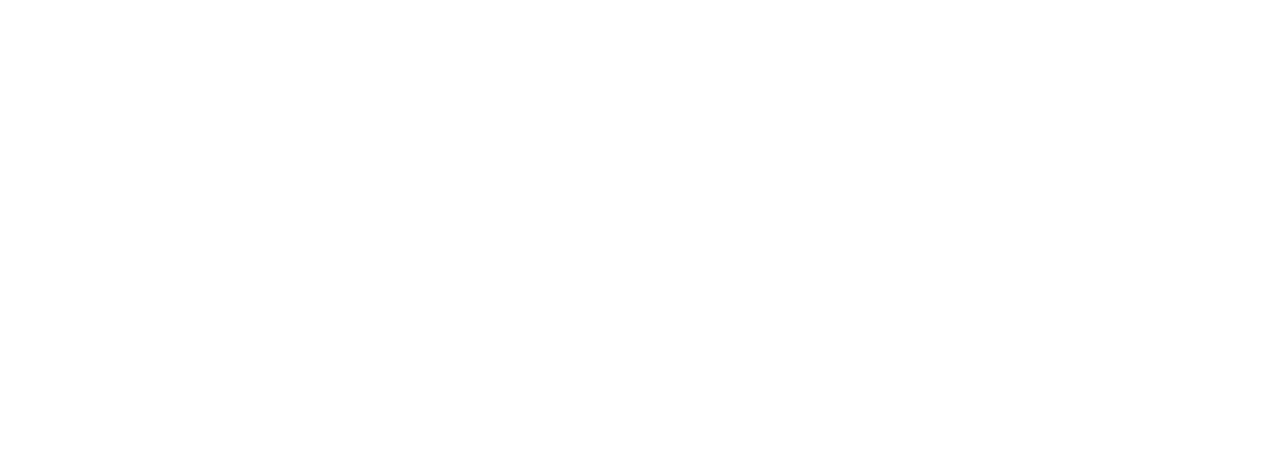
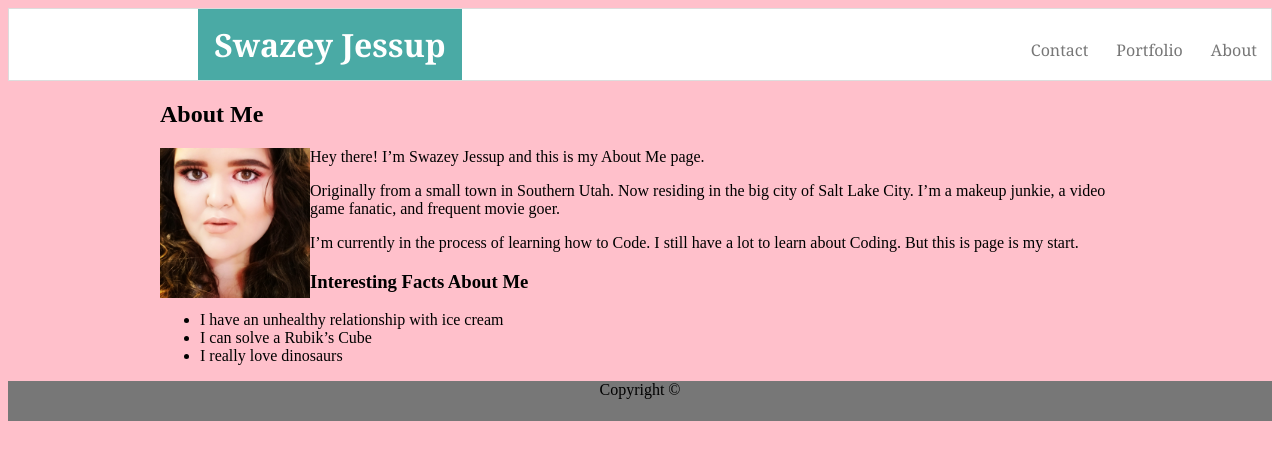
Before and after one commit to swazeyjessup/Basic-Portfolio, a plain HTML site: page portfolio.html in a window 1280 px wide. Drawn offline with Linux system fonts and the light colour scheme.

Commit message:
Added to the html files

```diff
--- a/Assets/css/style.css
+++ b/Assets/css/style.css
@@ -5,30 +5,46 @@ main{
     margin: auto;
     background-color: pink;
  }
-body{
-    background-color: pink;
-}
+ header{
 
-header{
      border: 1px solid #dddddd;
      list-style-type: none;
-    width: 100%;
-    margin: 0 auto; width: 960px;
-    padding-right: 100%;
-
+     /* margin: 0 auto; width: 960px; */
      overflow: hidden;
      background-color: #ffffff;
      font-family:'Georgia', Times, Times New Roman, serif;
 
+ }
+ .header{
+     position: relative;
+     background-color: #ffffff;
 
  }
+ .box{
+     position: relative;
+ }
+
+ .name{
+     left: 15%;
+ }
+
+ body{
+     background-color: pink;
+     background-size: 100%;
+
+ }
+
+
 
  div a{
      display: inline-block;
      color:#777777;
      text-align: center;
-    padding: 14px 16px;
+     padding: 14px 14px;
      text-decoration: none;
+
+
+
 
  }
 
@@ -38,8 +54,6 @@ div a:hover{
 
  div{
      float: right;
-
-
  }
 
  h1{
@@ -62,6 +76,6 @@ footer{
      background-color: #777777;
      text-align: center;
      margin-bottom: 20px;
-    height: 20px;
+     height: 40px;
 
  }
--- a/portfolio.html
+++ b/portfolio.html
@@ -0,0 +1,71 @@
+<!DOCTYPE html>
+<html lang="en">
+<head>
+    <meta charset="UTF-8">
+    <meta name="viewport" content="width=device-width, initial-scale=1.0">
+    <meta http-equiv="X-UA-Compatible" content="ie=edge">
+    <title>Swazey Jessup Portfolio</title>
+    <link rel="icon" href="Assets/images/profile-pic.jpeg">
+    <link rel="stylesheet" type="text/css" href="Assets/css/style.css">
+
+</head>
+<body>
+    <header class=header>
+        <h1 class="box name">
+            <!-- Title of my Page -->
+            Swazey Jessup
+        </h1>
+
+        <ul>
+            <div class="box index"><a href="index.html">About</a></div>
+            <div class="box portfolio"><a href="portfolio.html">Portfolio</a></div>
+            <div class="box contact"><a href="contact.html">Contact</a></div>
+        </ul>
+</header>
+
+<main>
+
+    <h2> About Me </h2>
+
+    <!-- Profile Pic -->
+    <img class="me" src="Assets/images/profile-pic.jpeg">
+
+        <P>
+                Hey there! I’m Swazey Jessup and this is my About Me page.
+            </P>
+            <p>
+                Originally from a small town in Southern Utah.
+                Now residing in the big city of Salt Lake City.
+                I’m a makeup junkie, a video game fanatic,
+                and frequent movie goer.
+             </p>
+             <p>
+                    I’m currently in the process of learning how to Code.
+                    I still have a lot to learn about Coding.
+                    But this is page is my start.
+             </p>
+
+            <ul>
+                <h3>Interesting Facts About Me</h3>
+                <li>I have an unhealthy relationship with ice cream </li>
+                <li>I can solve a Rubik’s Cube </li>
+                <li>I really love dinosaurs</li>
+
+            </ul>
+
+
+</main>
+
+
+
+        <!-- Footer  -->
+<footer>
+        <p>
+            Copyright &copy;
+        </p>
+
+
+
+</footer>
+</body>
+</html>
```
Also changed, not shown: contact.html (+63 -0 lines), index.html (+53 -0 lines), 1 other file. Lines whose indentation alone changed are shown as unchanged.
